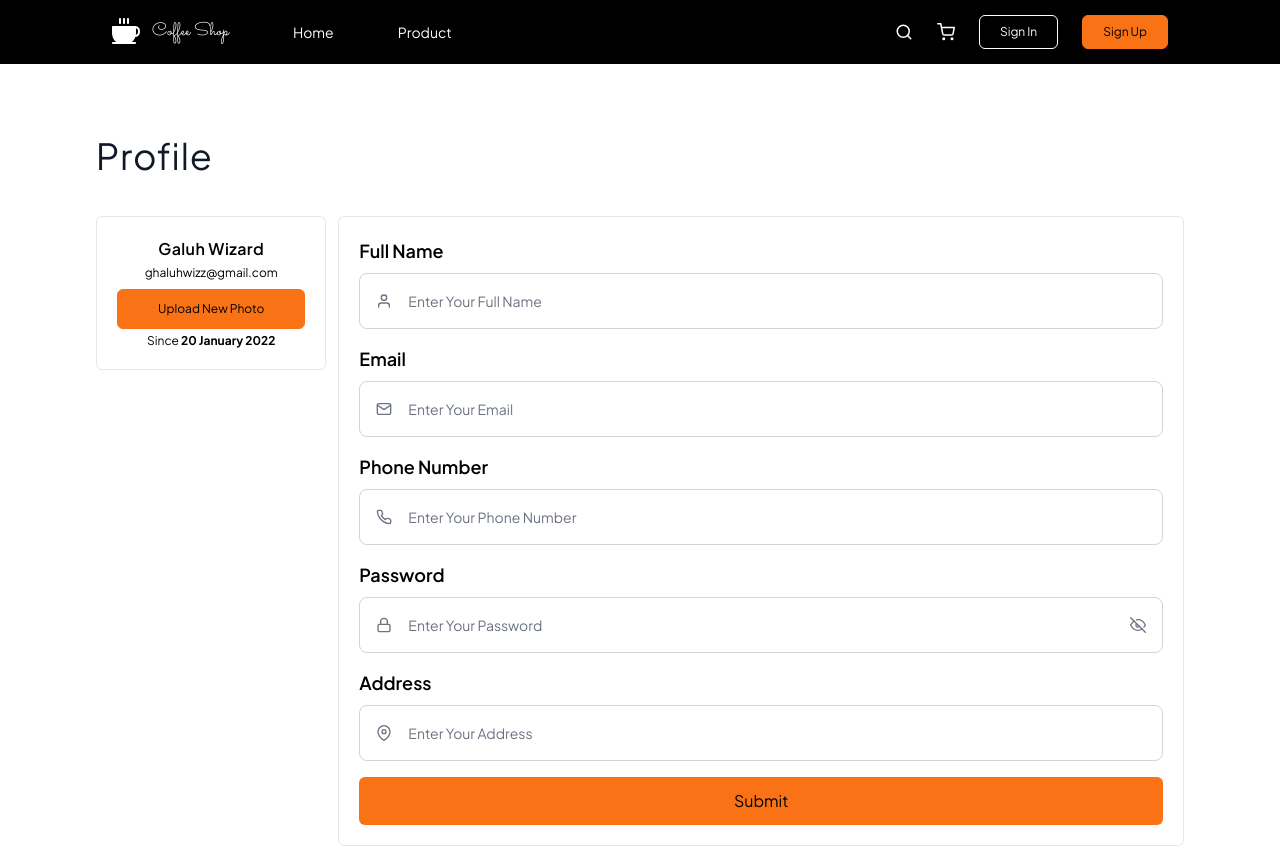
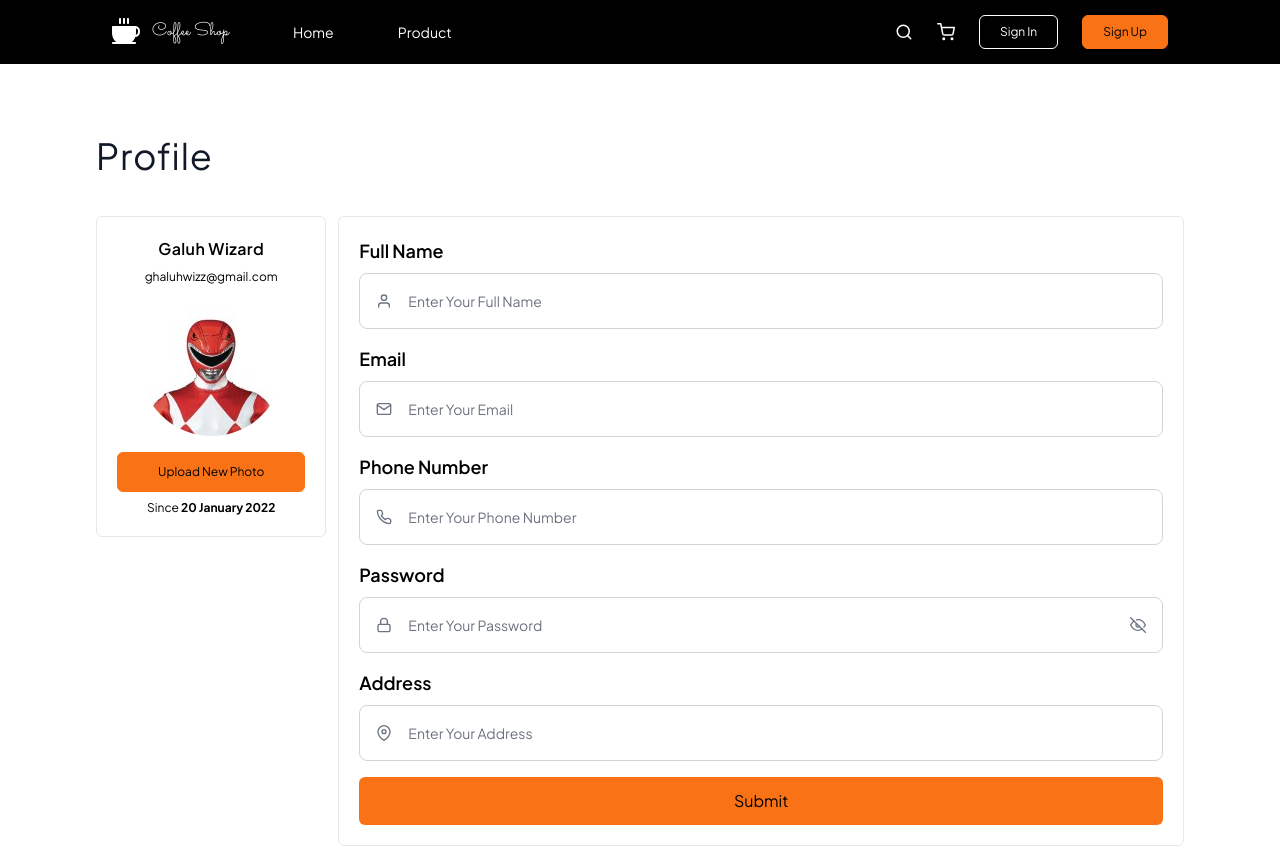
Before and after one commit to DzulfiqarSiraj/fwg17-beginner-frontend, a React (Vite) app: page /profile in a window 1280 px wide. Shown: the top 846 px of the page. Built offline with nearby package versions, Linux system fonts and the light colour scheme.

Commit message:
update profile page

```diff
--- a/src/pages/Profile.jsx
+++ b/src/pages/Profile.jsx
@@ -6,6 +6,7 @@ import PasswordInput from '../components/PasswordInput'
 import PhoneNumberInput from '../components/PhoneNumberInput'
 import AddressInput from '../components/AddressInput'
 import Button from '../components/Button'
+import ProfilPhoto from '../assets/redranger.jpg'
 
 const Profile = () => {
     return (
@@ -29,10 +30,12 @@ const Profile = () => {
                     </form>
 
                     <div className="flex flex-col gap-4">
-                        <div className="flex flex-col items-center max-w-xs w-full bg-white border border-gray-200 p-5 gap-1 rounded-md">
+                        <div className="flex flex-col items-center max-w-xs w-full bg-white border border-gray-200 p-5 gap-2 rounded-md">
                             <span className="text-base font-semibold tracking-wide">Galuh Wizard</span>
                             <span className='text-xs'>ghaluhwizz@gmail.com</span>
-                            <div></div>
+                            <div className='flex rounded-full overflow-hidden mb-2'>
+                                <img src={ProfilPhoto} className='w-full'/>
+                            </div>
                             <button className="flex h-10 text-xs px-10 justify-center items-center border border-orange-500 bg-orange-500 rounded-md hover:borde-orange-500 active:scale-95 transition:all duration-300 cursor-pointer">Upload New Photo</button>
                             <span className='text-xs'>Since <strong>20 January 2022</strong></span>
                         </div>
```
Also changed, not shown: src/assets/redranger.jpg (added).
